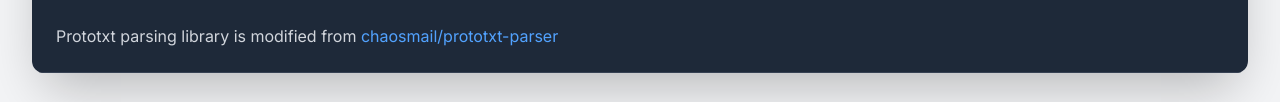
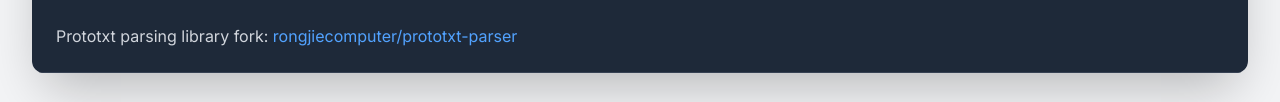
Before and after one commit to rongjiecomputer/single-page-tools, a website built with Vite: page src/json-prototxt-viewer/index.html in a window 1280 px wide. Shown: the part 791-893 px from the top of the page. Built offline with nearby package versions, Linux system fonts and the light colour scheme.

Commit message:
Update lib source

```diff
--- a/src/json-prototxt-viewer/index.html
+++ b/src/json-prototxt-viewer/index.html
@@ -48,7 +48,7 @@
             </div>
         </div>
         <footer class="p-5 md:p-6 bg-gray-800 text-white border-b border-gray-700">
-            <p class="text-gray-300">Prototxt parsing library is modified from <a class="text-blue-400" href="https://github.com/chaosmail/prototxt-parser" target="_blank">chaosmail/prototxt-parser</a></p>
+            <p class="text-gray-300">Prototxt parsing library fork: <a class="text-blue-400" href="https://github.com/rongjiecomputer/prototxt-parser/tree/bracket" target="_blank">rongjiecomputer/prototxt-parser</a></p>
         </footer>
     </div>
 
```
